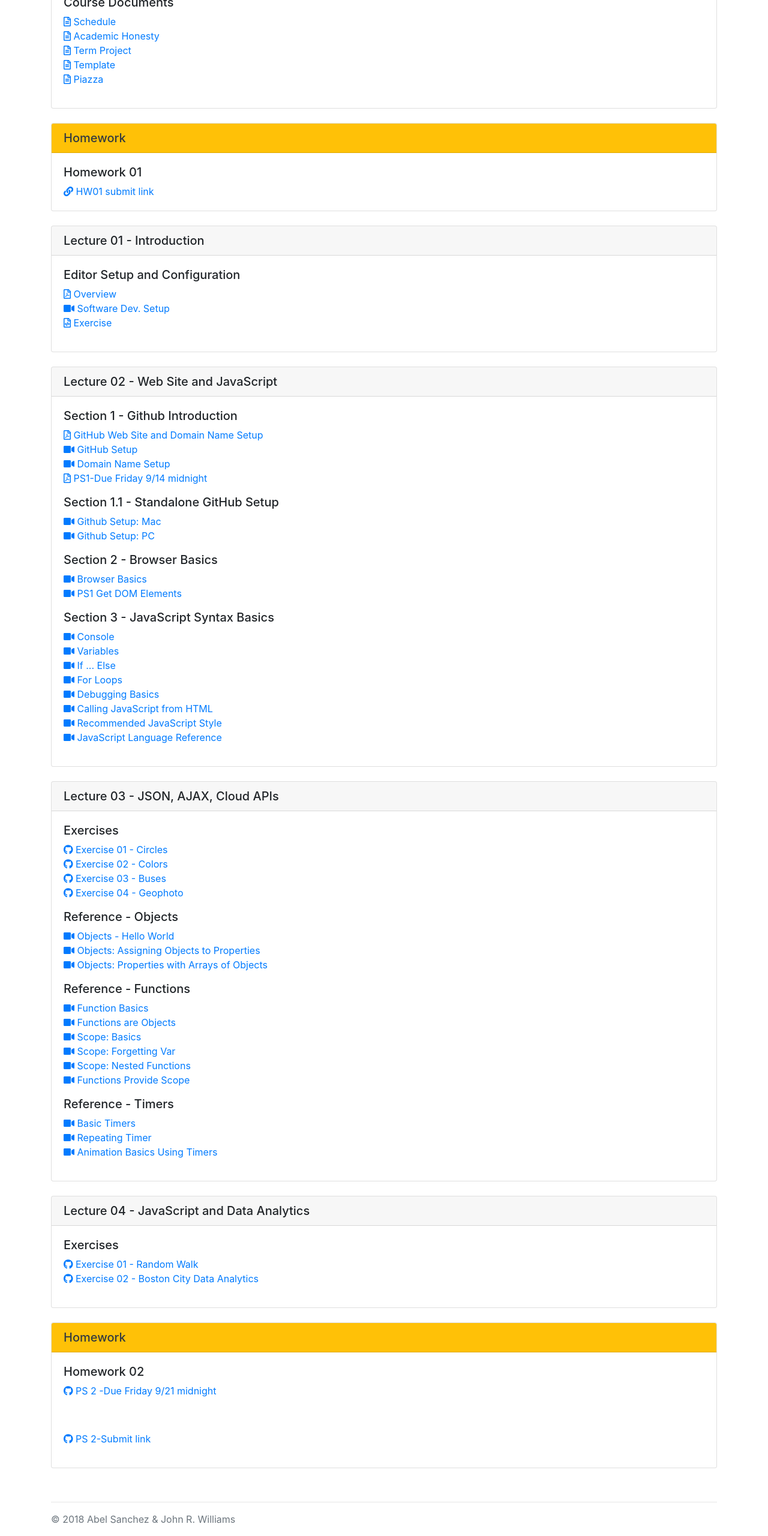
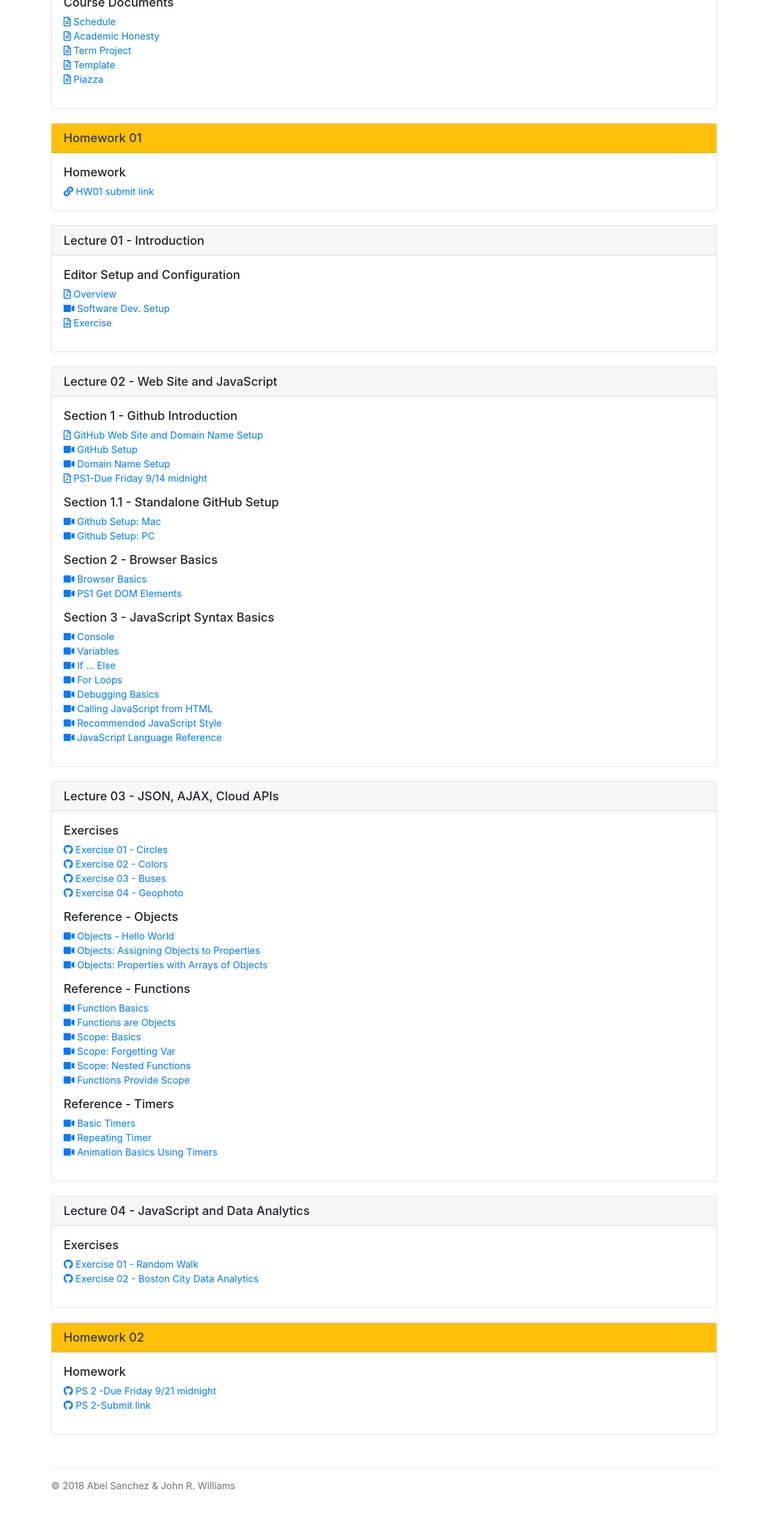
Before and after one commit to jonescev/mit-act-12, a plain HTML site: page index.html in a window 1280 px wide. Shown: the part 712-3272 px from the top of the page at 60% size. After the commit the page ends 3216 px from the top, so only its background shows below. Drawn offline with nearby package versions, Linux system fonts and the light colour scheme.

Commit message:
hw format

```diff
--- a/index.html
+++ b/index.html
@@ -108,9 +108,9 @@
 
 
         <div class="card ">
-          <h5 class="card-header bg-warning text-dark">Homework</h5>
+          <h5 class="card-header bg-warning text-dark">Homework 01</h5>
           <div class="card-body">
-            <h5>Homework 01</h5>
+            <h5>Homework</h5>
                 <a href="https://docs.google.com/spreadsheets/d/1YBYilmino1z6DmXOSB92lG2ILK79ubjSHKvjVamNJLE/edit?usp=sharing">
                   <i class="fas fa-link"></i> HW01 submit link
               </a><br>
@@ -303,18 +303,16 @@
 
 
     <div class="card ">
-          <h5 class="card-header bg-warning text-dark">Homework</h5>
+          <h5 class="card-header bg-warning text-dark">Homework 02</h5>
           <div class="card-body">
-            <h5>Homework 02</h5>
+            <h5>Homework</h5>
             <p>
               <a href="https://github.com/johntango/chicago">
-                <i class="fab fa-github"></i> PS 2 -Due Friday 9/21 midnight <p>
+                <i class="fab fa-github"></i> PS 2 -Due Friday 9/21 midnight
               </a><br>
-            </p>
-            <p>
               <a href="https://docs.google.com/spreadsheets/d/1jA21IvgsIOF46inCzojnlM1HeEM4r2e0r4qRVkcFz8o/edit?usp=sharing">
                 <i class="fab fa-github"></i> PS 2-Submit link
-              </a><br>
+              </a>
             </p>
           </div>
 
```
